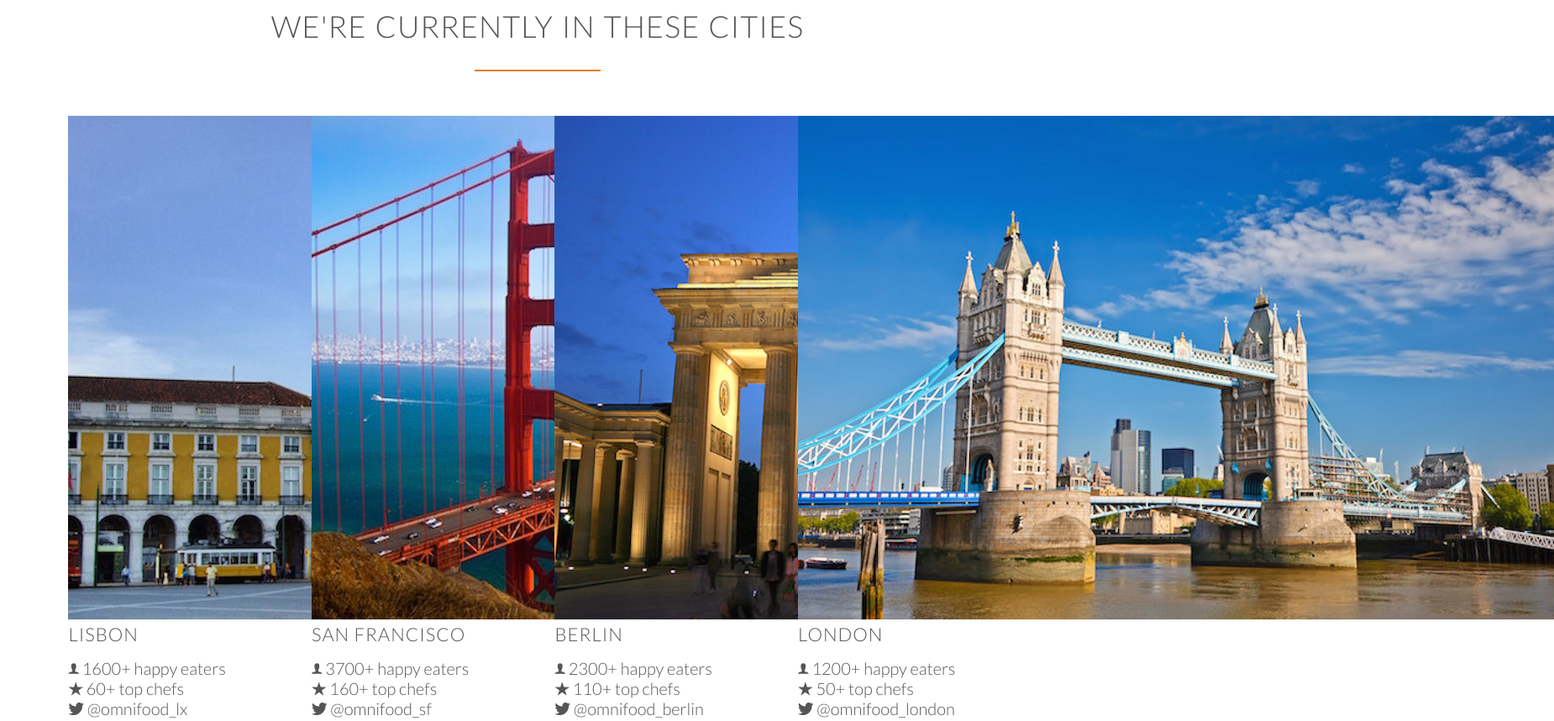
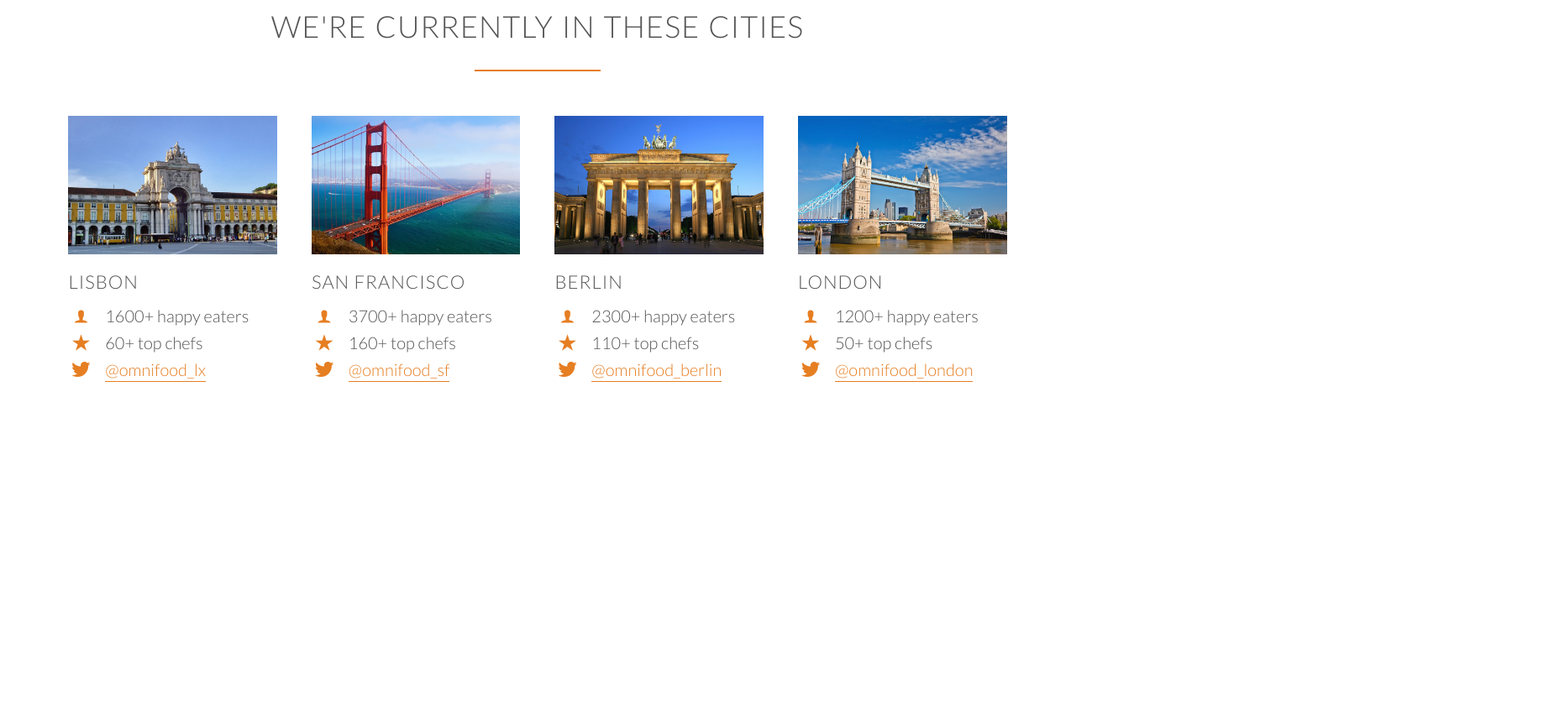
Before and after one commit to Falence/omnifood, a plain HTML site: page index.html in a window 1280 px wide. Shown: the part 2820-3679 px from the top of the page at 84% size, 1850 px wide, since content can reach past the window. After the commit the page ends 3383 px from the top, so only its background shows below. Drawn offline with Linux system fonts and the light colour scheme; files whose address does not match are found by name.

Commit message:
building the cities section - part 2

```diff
--- a/index.html
+++ b/index.html
@@ -153,16 +153,16 @@
         <img src="resources/img/lisbon-3.jpg" alt="Lisbon">
         <h3>Lisbon</h3>
         <div class="city-feature">
-          <i class="ion-ios-person"></i>
+          <i class="ion-ios-person icon-small"></i>
           1600+ happy eaters
         </div>
         <div class="city-feature">
-          <i class="ion-ios-star"></i>
+          <i class="ion-ios-star icon-small"></i>
           60+ top chefs
         </div>
         <div class="city-feature">
-          <i class="ion-social-twitter"></i>
-          @omnifood_lx
+          <i class="ion-social-twitter icon-small"></i>
+          <a href="#">@omnifood_lx</a>
         </div>
       </div>
 
@@ -170,16 +170,16 @@
         <img src="resources/img/san-francisco.jpg" alt="San Francisco">
         <h3>San Francisco</h3>
         <div class="city-feature">
-          <i class="ion-ios-person"></i>
+          <i class="ion-ios-person icon-small"></i>
           3700+ happy eaters
         </div>
         <div class="city-feature">
-          <i class="ion-ios-star"></i>
+          <i class="ion-ios-star icon-small"></i>
           160+ top chefs
         </div>
         <div class="city-feature">
-          <i class="ion-social-twitter"></i>
-          @omnifood_sf
+          <i class="ion-social-twitter icon-small"></i>
+          <a href="#">@omnifood_sf</a>
         </div>
       </div>
 
@@ -187,16 +187,16 @@
         <img src="resources/img/berlin.jpg" alt="Berlin">
         <h3>Berlin</h3>
         <div class="city-feature">
-          <i class="ion-ios-person"></i>
+          <i class="ion-ios-person icon-small"></i>
           2300+ happy eaters
         </div>
         <div class="city-feature">
-          <i class="ion-ios-star"></i>
+          <i class="ion-ios-star icon-small"></i>
           110+ top chefs
         </div>
         <div class="city-feature">
-          <i class="ion-social-twitter"></i>
-          @omnifood_berlin
+          <i class="ion-social-twitter icon-small"></i>
+          <a href="#">@omnifood_berlin</a>
         </div>
       </div>
 
@@ -204,16 +204,16 @@
         <img src="resources/img/london.jpg" alt="London">
         <h3>London</h3>
         <div class="city-feature">
-          <i class="ion-ios-person"></i>
+          <i class="ion-ios-person icon-small"></i>
           1200+ happy eaters
         </div>
         <div class="city-feature">
-          <i class="ion-ios-star"></i>
+          <i class="ion-ios-star icon-small"></i>
           50+ top chefs
         </div>
         <div class="city-feature">
-          <i class="ion-social-twitter"></i>
-          @omnifood_london
+          <i class="ion-social-twitter icon-small"></i>
+          <a href="#">@omnifood_london</a>
         </div>
       </div>
     </div>
--- a/resources/css/style.css
+++ b/resources/css/style.css
@@ -97,6 +97,34 @@ h2:after {
   display: block;
   color: #e67e22;
   margin-bottom: 10px;
+}
+
+a:link,
+a:visited {
+  color: #e67e22;
+  text-decoration: none;
+  padding-bottom: 2px;
+  border-bottom: 1px solid #e67e22;
+  transition: border-bottom 0.2s, color 0.2s;
+}
+
+a:hover,
+a:active {
+  color: #555;
+  border-bottom: 1px solid transparent;
+}
+
+.icon-small {
+  display: inline-block;
+  width: 30px;
+  text-align: center;
+  color: #e67e22;
+  font-size: 120%;
+  margin-right: 10px;
+
+  line-height: 120%;
+  vertical-align: middle;
+  margin-top: -5px;
 }
 
 .box p {
@@ -287,8 +315,26 @@ header {
   margin-right: 20px;
 }
 
+.btn-app:link,
+.btn-app:visited {
+  border: 0;
+}
+
 .btn-app img {
   height: 50px;
   width: auto;
   margin-right: 10px;
 }
+
+/* --------------------------------------------------- */
+/* CITIES */
+/* --------------------------------------------------- */
+.box img {
+  width: 100%;
+  height: auto;
+  margin-bottom: 15px;
+}
+
+.city-feature {
+  margin-bottom: 5px;
+}
```
